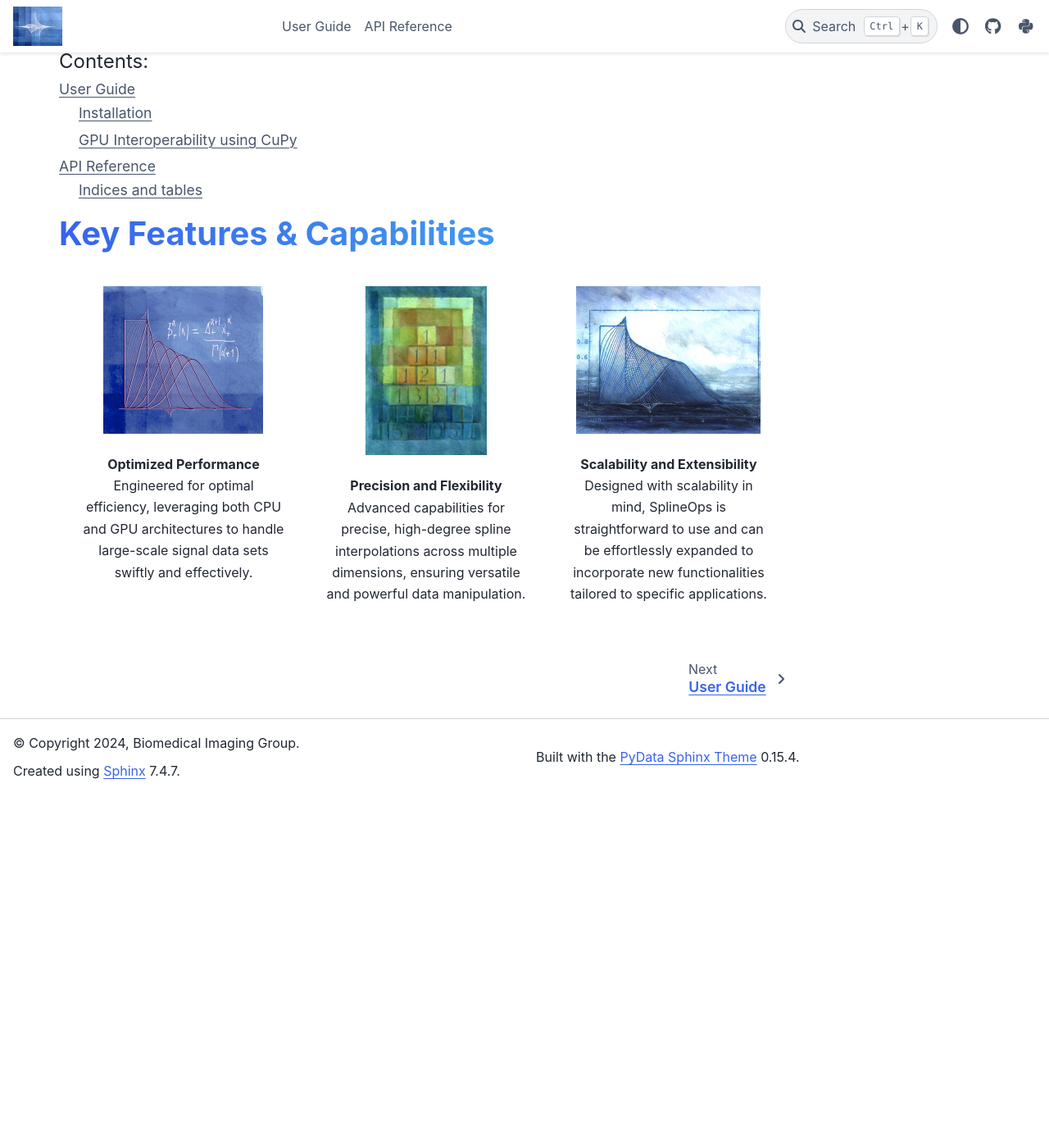
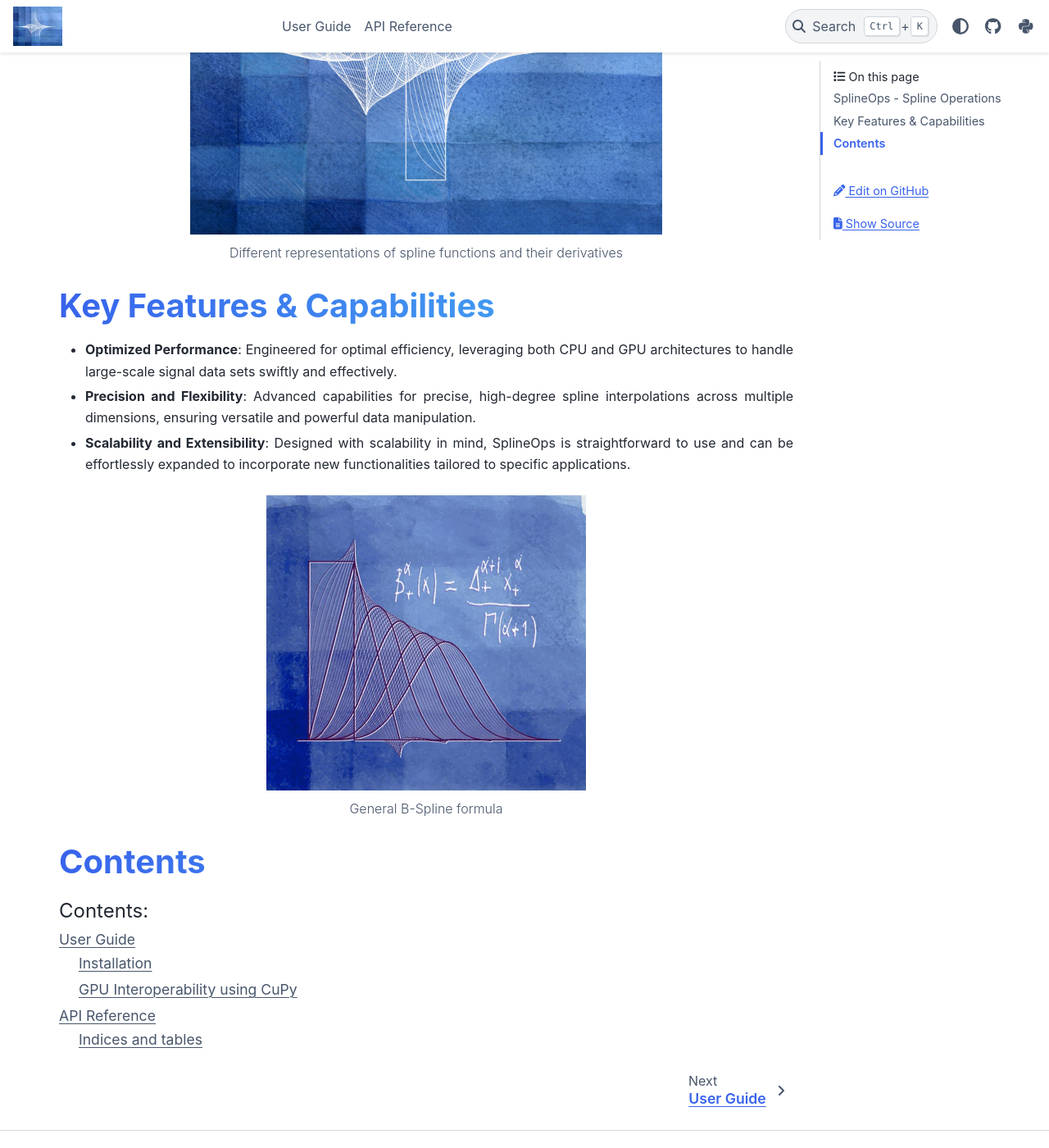
Before and after one commit to splineops/splineops, a Sphinx documentation site: the page built from docs/index.rst, in a window 1280 px wide and 1400 px high, scrolled down 571 px. Shown: the whole window at 82% size. Built offline with Sphinx 7.4.7 and the PyData theme 0.15.4, drawn with Linux system fonts in a browser that asks for light colours; pages that are not in the unit, such as notebooks, are missing from menus; before the commit the page ends 1541 px from its top, so only the background shows below that.

```diff
--- a/docs/index.rst
+++ b/docs/index.rst
@@ -1,25 +1,35 @@
-.. splineops documentation master file, created by sphinx-quickstart.
-   You can adapt this file completely to your liking, but it should at least
-   contain the root `toctree` directive.
-
 SplineOps - Spline Operations
 =============================
 
-.. raw:: html
+**SplineOps** is an innovative open-source software library dedicated to high-performance signal processing with splines. Designed to empower researchers, engineers, and data scientists, SplineOps excels in processing large datasets efficiently, supporting both CPU and GPU computations across a wide spectrum of applications. From data smoothing to complex multidimensional data interpolation, SplineOps offers precision and speed for your computational needs.
 
-    <div id="hero" style="display: flex; align-items: center; justify-content: space-between;">
-        <div id="hero-left" style="flex: 1; margin-right: 20px;">
-            <p>
-                <strong>SplineOps</strong> is an innovative open-source software library dedicated to high-performance signal processing with splines. Designed to empower researchers, engineers, and data scientists, SplineOps excels in processing large datasets efficiently, supporting both CPU and GPU computations across a wide spectrum of applications. From data smoothing to complex multidimensional data interpolation, SplineOps offers precision and speed for your computational needs.
-            </p>
-            <p>
-                By embracing modern computing architectures and seamless integration with the PyData ecosystem, SplineOps enhances computational pipelines, enabling users to focus on forward-thinking innovation and data exploration.
-            </p>
-        </div>
-        <div id="hero-right" style="flex: 1;">
-            <img src="_static/waveletbird_full.jpeg" alt="Main Feature of SplineOps" style="max-width: 100%; height: auto;">
-        </div>
-    </div>
+By embracing modern computing architectures and seamless integration with the PyData ecosystem, SplineOps enhances computational pipelines, enabling users to focus on forward-thinking innovation and data exploration.
+
+.. figure:: _static/waveletbird_full.jpeg
+   :alt: Main Feature of SplineOps
+   :align: center
+   :scale: 40%
+
+   Different representations of spline functions and their derivatives
+
+Key Features & Capabilities
+===========================
+
+- **Optimized Performance**: Engineered for optimal efficiency, leveraging both CPU and GPU architectures to handle large-scale signal data sets swiftly and effectively.
+
+- **Precision and Flexibility**: Advanced capabilities for precise, high-degree spline interpolations across multiple dimensions, ensuring versatile and powerful data manipulation.
+
+- **Scalability and Extensibility**: Designed with scalability in mind, SplineOps is straightforward to use and can be effortlessly expanded to incorporate new functionalities tailored to specific applications.
+
+.. figure:: _static/feature_01.jpg
+   :alt: Key Feature Illustration
+   :align: center
+   :scale: 50%
+
+   General B-Spline formula
+
+Contents
+========
 
 .. toctree::
    :maxdepth: 2
@@ -28,54 +38,3 @@ SplineOps - Spline Operations
    user-guide/index
    auto_examples/index
    api/index
-
-Key Features & Capabilities
-==============================
-
-.. grid:: 2 2 2 3
-    :gutter: 3
-
-    .. grid-item-card::
-        :shadow: none
-        :class-card: sd-border-0
-
-        .. figure:: _static/feature_01.jpg
-           :scale: 25%
-           :class: no-scaled-link
-
-        .. raw:: html
-
-            <p style="text-align: center;">
-            <strong> Optimized Performance </strong> <br/>
-            Engineered for optimal efficiency, leveraging both CPU and GPU architectures to handle large-scale signal data sets swiftly and effectively.
-            </p>
-
-    .. grid-item-card::
-        :shadow: none
-        :class-card: sd-border-0
-
-        .. figure:: _static/feature_02.jpg
-           :scale: 25%
-           :class: no-scaled-link
-
-        .. raw:: html
-
-            <p style="text-align: center;">
-            <strong> Precision and Flexibility </strong> <br/>
-            Advanced capabilities for precise, high-degree spline interpolations across multiple dimensions, ensuring versatile and powerful data manipulation.
-            </p>
-
-    .. grid-item-card::
-        :shadow: none
-        :class-card: sd-border-0
-
-        .. figure:: _static/feature_03.jpg
-           :scale: 25%
-           :class: no-scaled-link
-
-        .. raw:: html
-
-            <p style="text-align: center;">
-            <strong> Scalability and Extensibility </strong> <br/>
-            Designed with scalability in mind, SplineOps is straightforward to use and can be effortlessly expanded to incorporate new functionalities tailored to specific applications.
-            </p>
```
